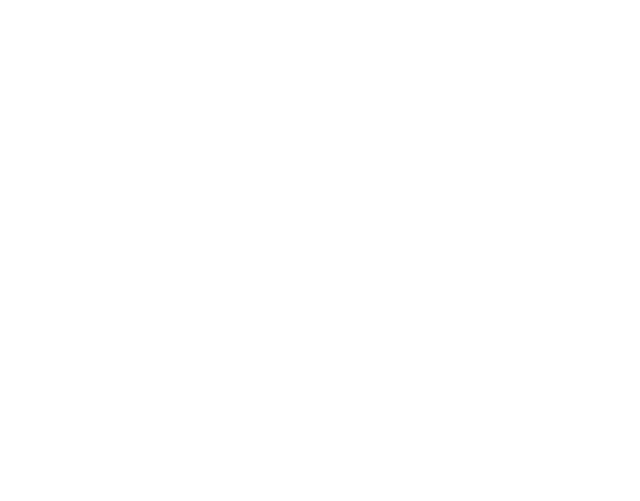
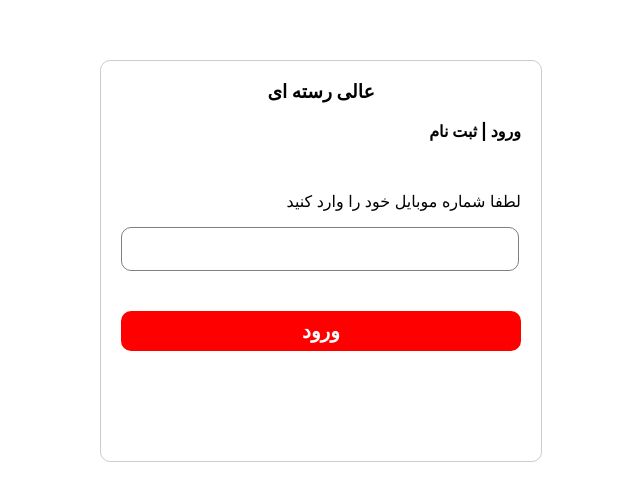
Before and after one commit to siavashmosadegh/aliraste-frontend, a React (Create React App) app: page /login in a window 1280 px wide. Before the commit this address had no page. Shown: the part 139-640 px from the top of the page, without its empty margins (319-959 px from the left). Built offline with nearby package versions, Linux system fonts and the light colour scheme.

Commit message:
login and main is added ...

```diff
--- a/src/App.js
+++ b/src/App.js
@@ -6,6 +6,8 @@ import {
 import AddNewSoldier from './Pages/AddNewSoldier';
 import SubmitSoldierScore from './Pages/SubmitSoldierScore';
 import AddCourse from './Pages/AddCourse';
+import Login from './Pages/Login';
+import Main from './Views/Main';
 
 function App() {
   return (
@@ -23,6 +25,14 @@ function App() {
           path='/addcourse'
           element={ <AddCourse /> }
         />
+        <Route
+          path={'/login'}
+          element={ <Login /> }
+        />
+        <Route
+          path={'/main'}
+          element={ <Main /> }
+        />
       </Routes>
     </BrowserRouter>
   );
--- /dev/null
+++ b/src/Pages/Login/index.js
@@ -0,0 +1,27 @@
+import React from 'react';
+import LoginRegisterForm from '../../Views/LoginRegisterForm/index';
+import { Wrapper } from './styles';
+import {useNavigate, useLocation} from "react-router-dom";
+
+const Login = () => {
+
+    const location = useLocation();
+
+    console.log(localStorage.getItem("backURL"));
+
+    return (
+        <Wrapper height={window.innerHeight}>
+            <div className="box">
+                <h3>عالی رسته ای</h3>
+
+                <p className="loginRegisterText">ورود | ثبت نام</p>
+
+                <p className="description">لطفا شماره موبایل خود را وارد کنید</p>
+
+                <LoginRegisterForm />
+            </div>
+        </Wrapper>
+    );
+}
+
+export default Login;
--- /dev/null
+++ b/src/Pages/Login/styles.jsx
@@ -0,0 +1,32 @@
+import styled from 'styled-components';
+
+export const Wrapper = styled.div`
+    display: flex;
+    justify-content: center;
+    align-items: center;
+    height: ${props => props.height}px;
+
+
+    .loginRegisterText {
+        text-align: right;
+        font-weight: bold;
+    }
+
+    .description {
+        text-align: right;
+        margin-top: 50px;
+    }
+
+    h3 {
+        text-align: center;
+    }
+
+    .box {
+        padding-left: 20px;
+        padding-right: 20px;
+        width: 400px;
+        height: 400px;
+        border-radius: 10px;
+        border: 1px solid rgba(0,0,0,0.2);
+    }
+`;
--- a/src/Validation/Schema.js
+++ b/src/Validation/Schema.js
@@ -61,7 +61,13 @@ export const EducationInfoFormSchema = Yup.object().shape({
         .required('وارد کردن این فیلد الزامی است')
         .max(100, 'نمره باید مساوی یا کوچکتر از ۱۰۰ باشد')
         .min(0, 'نمره باید بزرگتر یا مساوی صفر باشد')
-})
+});
+
+export const RegisterLoginSchema = Yup.object().shape({
+    mobile: Yup.string()
+        .matches(mobileRegex,'شماره وارد شده نادرست میباشد')
+        .required('وارد کردن این فیلد الزامی است')
+});
 
 // id: "", // شماره پرسنلی
 // generalScore: "", // بخش عمومی
--- /dev/null
+++ b/src/Views/LoginRegisterForm/index.js
@@ -0,0 +1,65 @@
+import React from 'react';
+import {
+    FormContainer,
+    Form,
+    SubmitButton
+} from './styles';
+import { Formik } from 'formik';
+import FormHandlers from '../../Util/FormHandlers';
+import { RegisterLoginSchema } from '../../Validation/Schema';
+import { useNavigate } from 'react-router-dom';
+// import { useDispatch } from 'react-redux';
+// import AuthActions from '../../../../Redux/Auth/Actions';
+// import CustomButton from '../../../../UI-Kit/CustomButton';
+
+const LoginRegisterForm = () => {
+
+    // const dispatch = useDispatch();
+
+    const navigate = useNavigate();
+
+    return (
+        <FormContainer>
+            <Formik
+                initialValues={{
+                    mobile: ""
+                }}
+                validationSchema={RegisterLoginSchema}
+                onSubmit={(values, action) => {
+                    console.log(values);
+                    // dispatch(AuthActions.login({}));
+                    // navigate(localStorage.getItem("backURL"));
+                    navigate('/main');
+                }}
+            >
+                {(formik) => (
+                    <Form
+                        onSubmit={formik.handleSubmit}
+                        errorss={formik.errors.mobile && formik.touched.mobile}
+                    >
+                        <input
+                            name="mobile"
+                            value={formik.values.mobile}
+                            onChange={(e) => FormHandlers.onChange(e,formik)}
+                        />
+
+                        <div className="errorDiv">
+                            {formik.errors.mobile && formik.touched.mobile
+                                ?
+                                formik.errors.mobile
+                                :
+                                null
+                            }
+                        </div>
+
+                        <SubmitButton>
+                            ورود
+                        </SubmitButton>
+                    </Form>
+                )}
+            </Formik>
+        </FormContainer>
+    );
+}
+
+export default LoginRegisterForm;
--- /dev/null
+++ b/src/Views/LoginRegisterForm/styles.jsx
@@ -0,0 +1,47 @@
+import styled from 'styled-components';
+
+export const Form = styled.form`
+    form {
+        width: 100%;
+    }
+
+    // input {
+    //     border: 1px solid ${(props) => props.errorss === true ? "red" : "blue"};
+    // }
+
+    input {
+        width: calc(100% - 8px);
+        height: 40px;
+        text-align: center;
+        border-radius: 10px;
+        font-size: 20px;
+        // border: 1px solid rgba(0,0,0,0.2);
+        border: 1px solid ${(props) => props.errorss === true ? "red" : "gray"};
+    }
+
+    input: focus {
+        outline: none;
+        // border: 1px solid ${(props) => props.errorss === true ? "red" : "aqua"};
+    }
+`;
+
+export const FormContainer = styled.div`
+    .errorDiv {
+        display: flex;
+        align-items: center;
+        justify-content: flex-end;
+        height: 40px;
+        color: red;
+    }
+`;
+
+export const SubmitButton = styled.button`
+    width: 100%;
+    height: 40px;
+    background-color: red;
+    border-radius: 10px;
+    border: none;
+    color: white;
+    font-size: 20px;
+    font-weight: bold;
+`;
--- /dev/null
+++ b/src/Views/Main/index.js
@@ -0,0 +1,29 @@
+import React from 'react';
+import { Button, Wrapper } from './styles';
+import { Link } from 'react-router-dom';
+
+const Main = () => {
+    return (
+        <Wrapper>
+            <Link to={'/addcourse'}>
+                <Button>
+                    اضافه کردن دوره
+                </Button>
+            </Link>
+
+            <Link to={'/addnewsoldier'}>
+                <Button>
+                    اضافه کردن سرباز
+                </Button>
+            </Link>
+
+            <Link to={'/submitsoldierscore'}>
+                <Button>
+                    ثبت کردن نمره ی سرباز ها
+                </Button>
+            </Link>
+        </Wrapper>
+    );
+}
+
+export default Main;
--- /dev/null
+++ b/src/Views/Main/styles.jsx
@@ -0,0 +1,23 @@
+import styled from 'styled-components';
+
+export const Wrapper = styled.div`
+    display: flex;
+    flex-direction: column;
+    align-items: center;
+
+    a {
+        text-decoration: none;
+    }
+`;
+
+export const Button = styled.button`
+    width: 250px;
+    height: 100px;
+    background-color: red;
+    color: white;
+    margin-top: 20px;
+    border: none;
+    font-size: 25px;
+    font-weight: bold;
+    border-radius: 10px;
+`;
```
